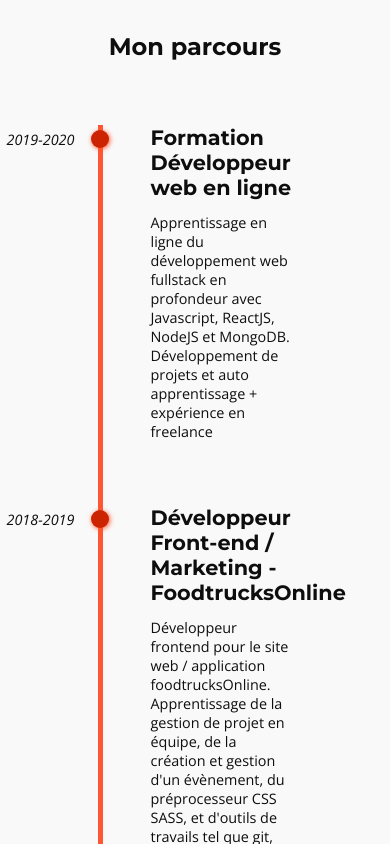
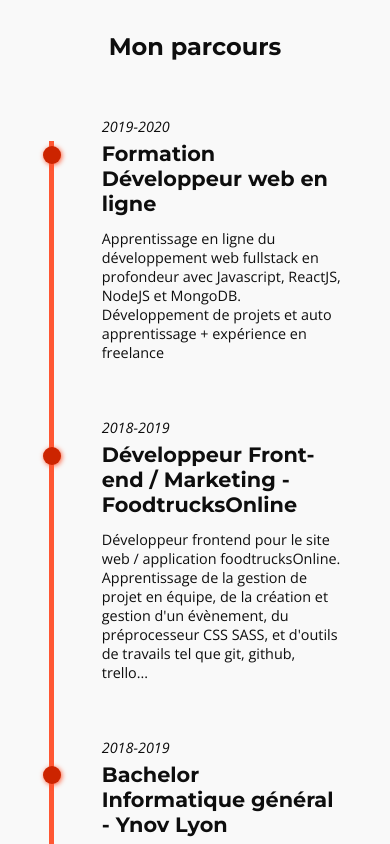
Before and after one commit to MaximeBF2000/portfolio_v2_frontend, a React (Create React App) app: page /about in a window 390 px wide. Shown: the part 1680-2524 px from the top of the page. Built offline with nearby package versions, Linux system fonts and the light colour scheme.

Commit message:
added parcours section responsiveness

```diff
--- a/src/scss/componentStyle/_parcours.scss
+++ b/src/scss/componentStyle/_parcours.scss
@@ -42,3 +42,20 @@ section#parcours{
     }
   }
 }
+
+@media screen and (max-width: $bp-tablet){
+  section#parcours{
+    .parcours_list{
+      width: 75%;
+    }
+
+    .parcours_listItem{
+      margin: 5rem auto;
+
+      .date{
+        left: 0;
+        top: -1.5rem;
+      }
+    }
+  }
+}
```
